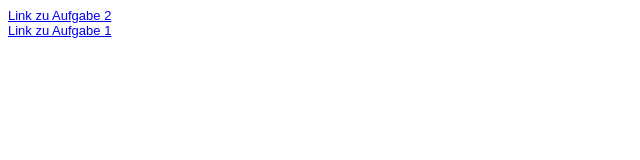
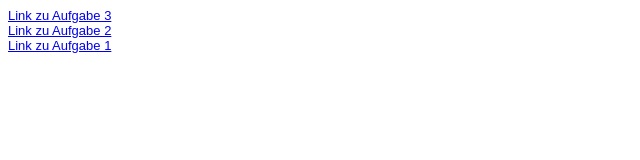
Before and after one commit to elevou/EIA1-WiSe2021, a plain HTML site: page Steckbrief/steckbrief.html in a window 1280 px wide. Shown: the whole page, without its empty margins (0-640 px from the left). Drawn offline with Linux system fonts and the light colour scheme.

Commit message:
update steckbrief

```diff
--- a/Steckbrief/steckbrief.html
+++ b/Steckbrief/steckbrief.html
@@ -12,6 +12,9 @@ body {
 </style>
 </head>
 <body>
+
+	<a href="../L03/portfolio.html" target="_blank">Link zu Aufgabe 3</a>
+	<br>
 	<a href="../L02/portfolio.html" target="_blank" >Link zu Aufgabe 2</a>
 	<br>
 	<a href="../L01/index.html" target="_blank" >Link zu Aufgabe 1</a>
```
